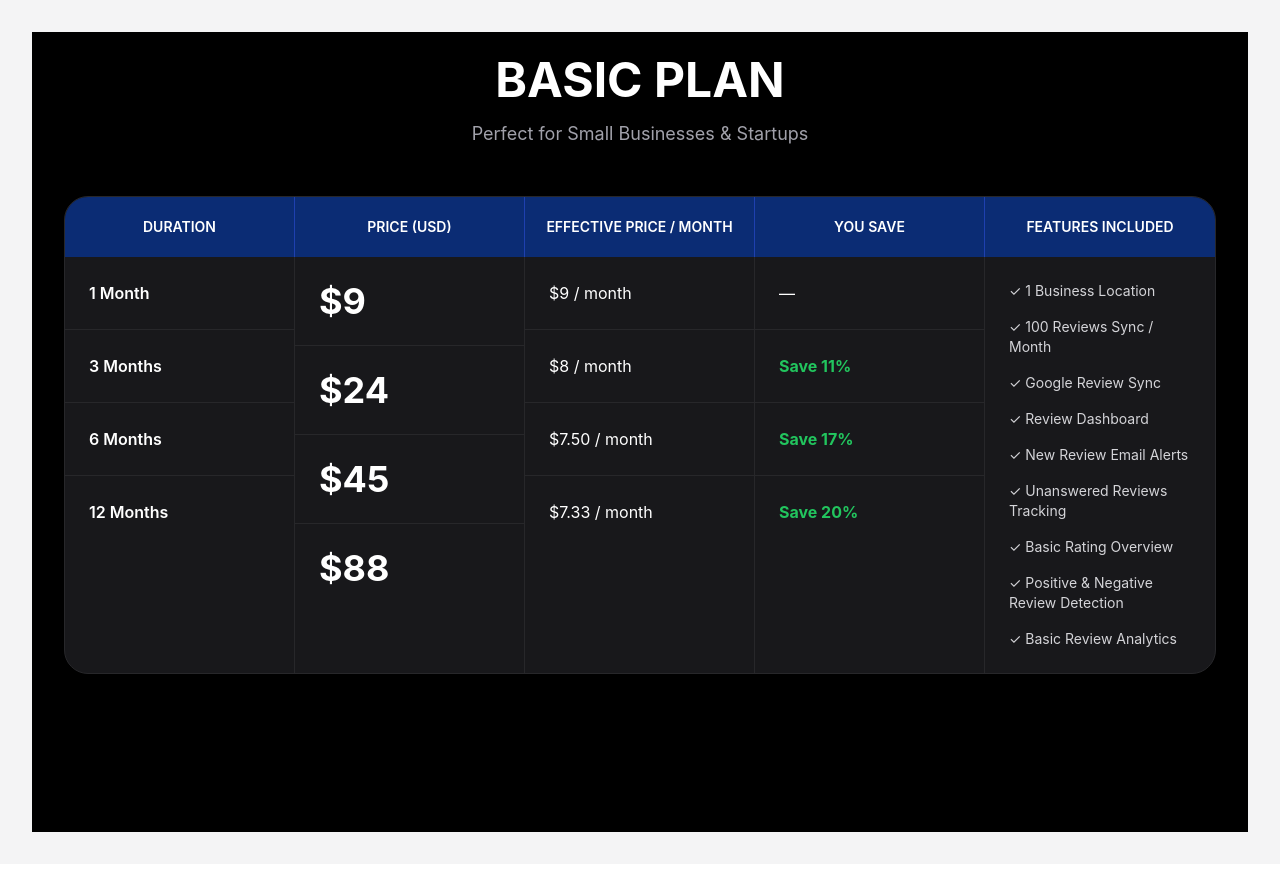
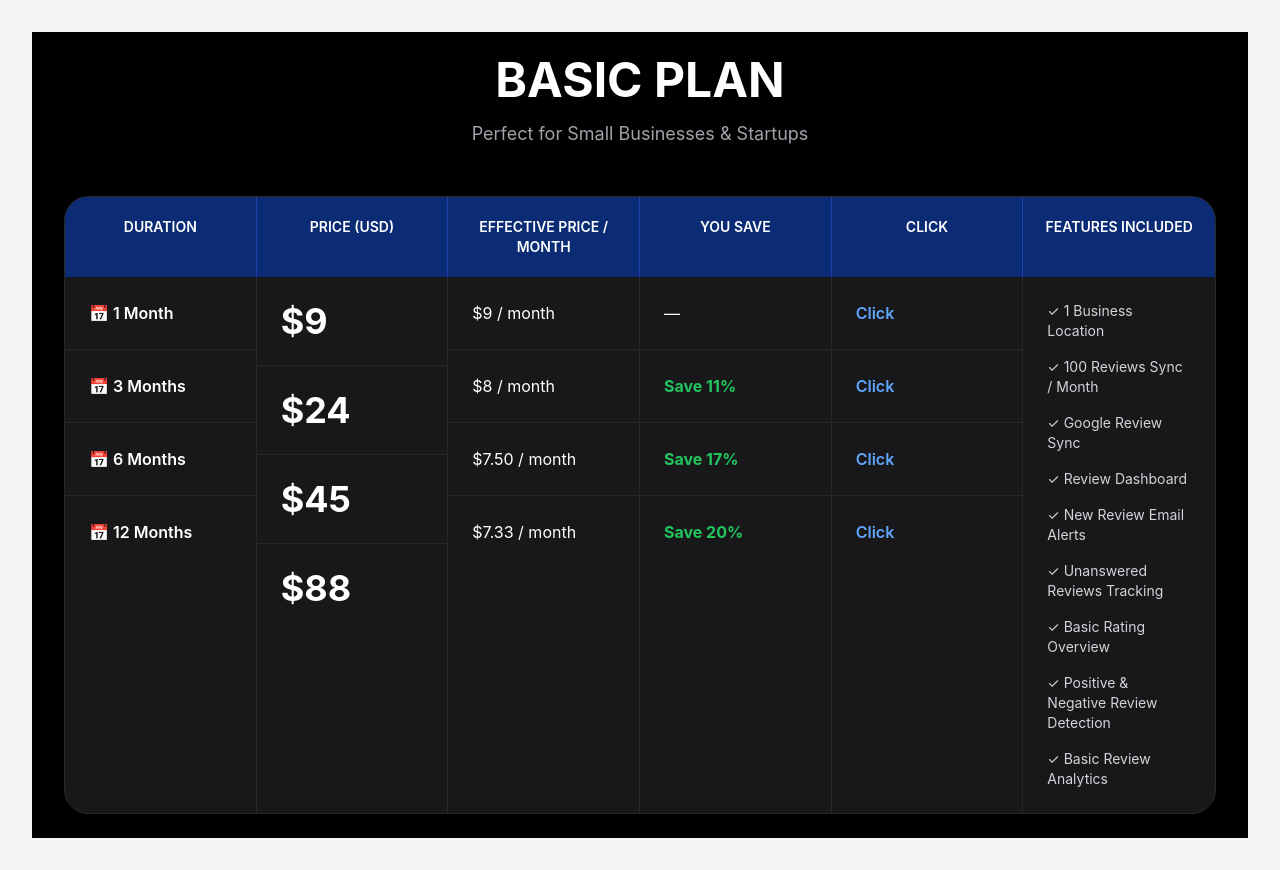
Before and after one commit to afnankhan123456/reviewreply-ai, a Next.js app: page /plans/basic/pricing in a window 1280 px wide. Built offline with nearby package versions, Linux system fonts and the light colour scheme.

Commit message:
Update page.tsx

```diff
--- a/app/plans/basic/pricing/page.tsx
+++ b/app/plans/basic/pricing/page.tsx
@@ -26,7 +26,7 @@ export default function BasicPricingPage() {
 
           {/* HEADER */}
 
-          <div className="grid grid-cols-5 bg-[#0B2C74] text-white font-semibold text-center text-sm">
+          <div className="grid grid-cols-6 bg-[#0B2C74] text-white font-semibold text-center text-sm">
 
             <div className="p-5 border-r border-blue-800">
               DURATION
@@ -44,6 +44,10 @@ export default function BasicPricingPage() {
               YOU SAVE
             </div>
 
+            <div className="p-5 border-r border-blue-800">
+              CLICK
+            </div>
+
             <div className="p-5">
               FEATURES INCLUDED
             </div>
@@ -52,26 +56,26 @@ export default function BasicPricingPage() {
 
           {/* MAIN CONTENT */}
 
-          <div className="grid grid-cols-5">
+          <div className="grid grid-cols-6">
 
             {/* COLUMN 1 */}
 
             <div className="border-r border-zinc-800">
 
-              <div className="p-6 border-b border-zinc-800 font-semibold">
-                1 Month
+              <div className="p-6 border-b border-zinc-800 font-semibold flex items-center gap-3">
+                📅 1 Month
               </div>
 
-              <div className="p-6 border-b border-zinc-800 font-semibold">
-                3 Months
+              <div className="p-6 border-b border-zinc-800 font-semibold flex items-center gap-3">
+                📅 3 Months
               </div>
 
-              <div className="p-6 border-b border-zinc-800 font-semibold">
-                6 Months
+              <div className="p-6 border-b border-zinc-800 font-semibold flex items-center gap-3">
+                📅 6 Months
               </div>
 
-              <div className="p-6 font-semibold">
-                12 Months
+              <div className="p-6 font-semibold flex items-center gap-3">
+                📅 12 Months
               </div>
 
             </div>
@@ -144,6 +148,28 @@ export default function BasicPricingPage() {
 
             {/* COLUMN 5 */}
 
+            <div className="border-r border-zinc-800">
+
+              <div className="p-6 border-b border-zinc-800 text-blue-400 font-semibold cursor-pointer hover:text-blue-300">
+                Click
+              </div>
+
+              <div className="p-6 border-b border-zinc-800 text-blue-400 font-semibold cursor-pointer hover:text-blue-300">
+                Click
+              </div>
+
+              <div className="p-6 border-b border-zinc-800 text-blue-400 font-semibold cursor-pointer hover:text-blue-300">
+                Click
+              </div>
+
+              <div className="p-6 text-blue-400 font-semibold cursor-pointer hover:text-blue-300">
+                Click
+              </div>
+
+            </div>
+
+            {/* COLUMN 6 */}
+
             <div className="p-6 space-y-4 text-zinc-300 text-sm">
 
               <div>✓ 1 Business Location</div>
```
